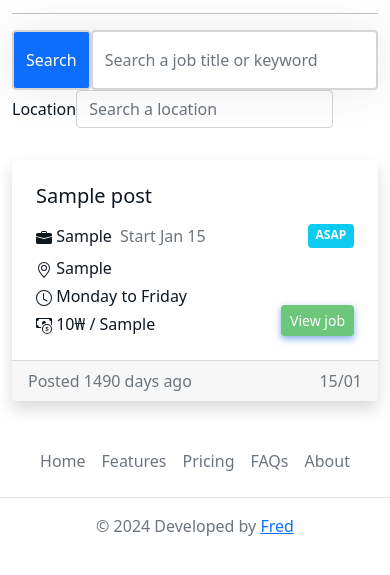
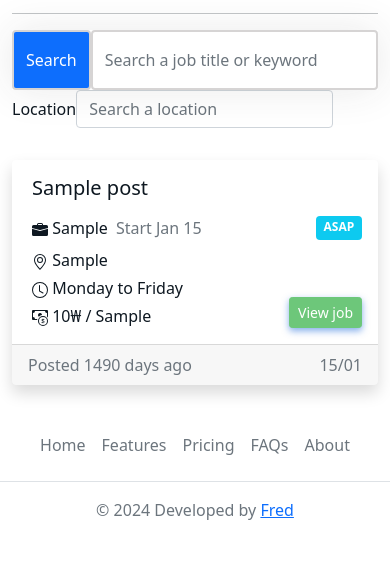
Before and after one commit to FredericGariepy/TinyGreen, a Flask app: page / in a window 390 px wide. Shown: the part 163-738 px from the top of the page. Run offline with Flask 3, Linux system fonts and the light colour scheme; tables that the repository leaves empty hold one stand-in row (values such as "Sample post").

Commit message:
card styles, made more compact, fits 3 vertical on mobile

```diff
--- a/tinyGreen/static/css/styles.css
+++ b/tinyGreen/static/css/styles.css
@@ -66,7 +66,13 @@ body{
     border: 1px solid #6dc77a;
     color: #fff;
     box-shadow: 0 3px 7px rgb(109 199 122 / 50%);
+    /* transition: font-weight 0.1s; */
 }
+
+/* .btn-green:hover {
+    color: white;
+    font-weight: bold;
+} */
 
 .box-shadow-primary{
     box-shadow: 0 3px 7px rgb(11 94 215 / 50%);
--- a/tinyGreen/templates/includes/job_creation_preview_modals.html
+++ b/tinyGreen/templates/includes/job_creation_preview_modals.html
@@ -23,10 +23,10 @@
             <span class="text-muted">This is how the card will appear on the job board.</span>
             <div style="display: flex; justify-content: center;">
                 <div class="col-lg-6 col-md-6 col-12 mt-4 pt-2">
-                    <div class="card h-100 border-0 rounded shadow hover-over text-start">
+                    <div class="card h-100 border-0 shadow hover-over text-start">
                         <div>
 
-                            <div class="card-body p-4">
+                            <div class="card-body ms-1">
                                 <div class="row">
                                     <div class="col-12">
                                         <h5 class="card-title">
--- a/tinyGreen/templates/job_board.html
+++ b/tinyGreen/templates/job_board.html
@@ -42,8 +42,8 @@ Job Board
     {% set days_since_posted = (current_datetime - job.date_posted).days %}
 
     <div class="col-lg-4 col-md-6 col-12 mt-4 pt-2">
-      <div class="card h-100 border-0 rounded shadow hover-over">
-        <div class="card-body p-4">
+      <div class="card h-100 border-0 shadow hover-over">
+        <div class="card-body ms-1">
           <div class="row">
             <div class="col-12">
               <!--Title (job title)-->
```
Also changed, not shown: tinyGreen/javascript/script_job_post_creation.js (renamed from tinyGreen/static/javascript/script_job_post_creation.js).
